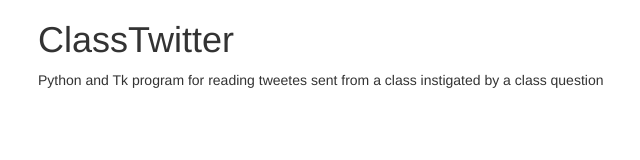
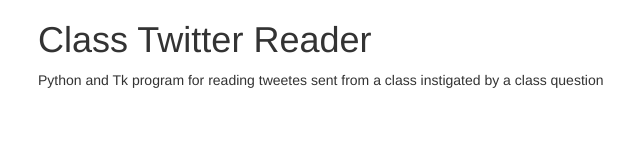
Before and after one commit to rcolasanti/classtwitter, a plain HTML site: page index.html in a window 1280 px wide. Shown: the whole page, without its empty margins (32-672 px from the left). Drawn offline with nearby package versions, Linux system fonts and the light colour scheme.

Commit message:
title edit

```diff
--- a/index.html
+++ b/index.html
@@ -1,7 +1,7 @@
 <!DOCTYPE html>
 <html lang="en">
 <head>
-  <title>Bootstrap Example</title>
+  <title>Class Twitter Reader</title>
   <meta charset="utf-8">
   <meta name="viewport" content="width=device-width, initial-scale=1">
   <link rel="stylesheet" href="http://maxcdn.bootstrapcdn.com/bootstrap/3.2.0/css/bootstrap.min.css">
@@ -11,7 +11,7 @@
 <body>
 
 <div class="container">
-  <h1>ClassTwitter</h1>
+  <h1>Class Twitter Reader</h1>
   <p>Python and Tk program for reading tweetes sent from a class instigated by a class question</p>
 </div>
 
```
